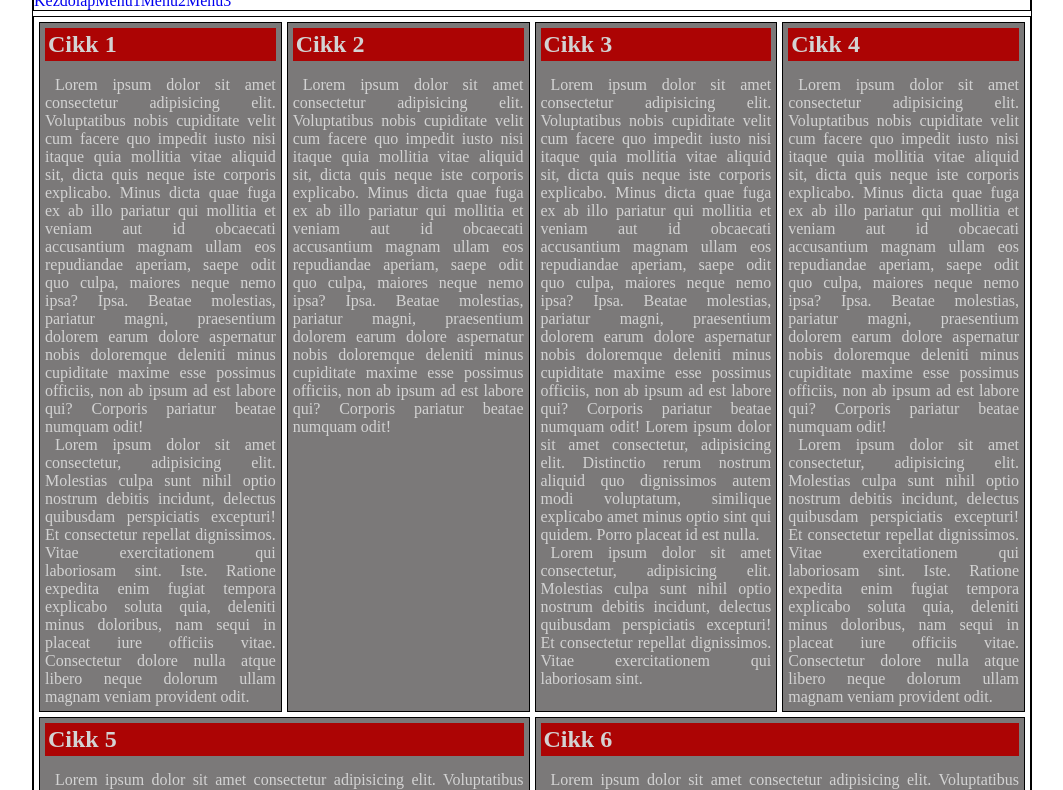
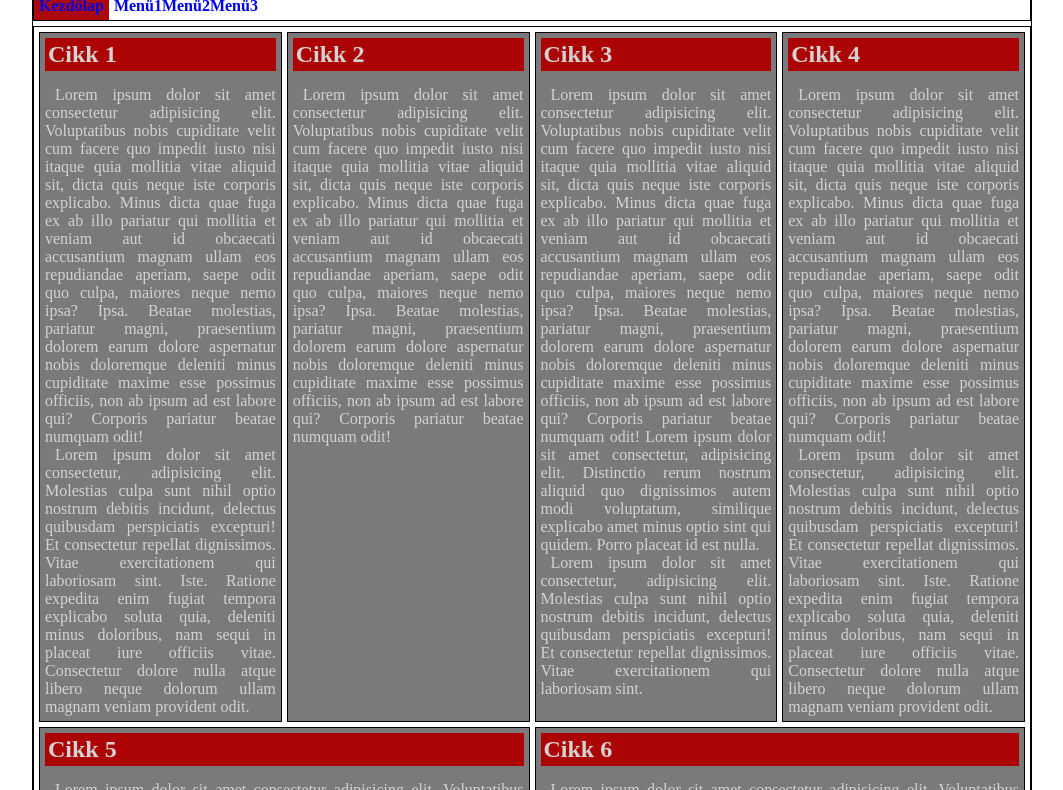
Before and after one commit to DVMaja/DREILINGER_VANESSZA_MAJA_FLEXBOX, a plain HTML site: page index.html in a window 1280 px wide. Shown: the part 54-844 px from the top of the page, without its empty margins (108-1171 px from the left). Drawn offline with Linux system fonts and the light colour scheme.

Commit message:
még nincs kész, masodik valahogy a végére rak

```diff
--- a/index.html
+++ b/index.html
@@ -18,8 +18,10 @@
             <h1>Flexbox</h1>
         </header>
         <nav>
-            <ul>
+            <ul class="elso">
                 <li><a href="index.html">Kezdőlap</a></li>
+            </ul>
+            <ul class="masodik">
                 <li><a href="#">Menü1</a></li>
                 <li><a href="#">Menü2</a></li>
                 <li><a href="#">Menü3</a></li>
--- a/stiluslap.css
+++ b/stiluslap.css
@@ -47,9 +47,23 @@ section {
     background-color: rgb(123, 121, 121);
     color: lightgray;
 }
-nav ul{
+
+nav {
     display: flex;
 
+}
+nav ul{
+    padding: 5px;
+    font-weight: bold;
+}
+.elso {
+    background-color: rgb(172, 8, 8);
+    justify-content: flex-start;
+
+}
+.masodik {
+    display: flex;
+    justify-content: flex-end;
 
 }
 footer {
```
